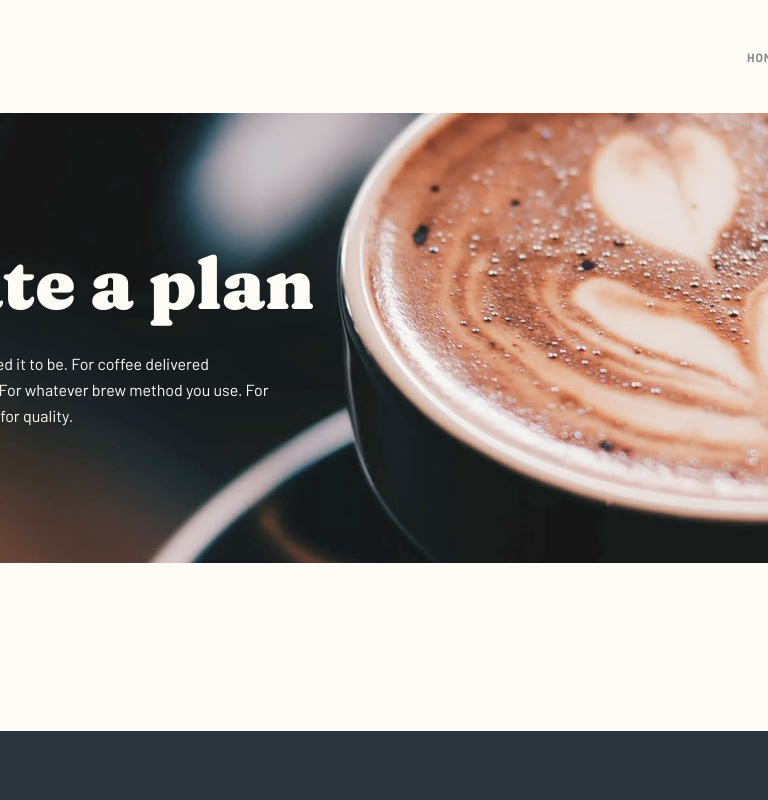
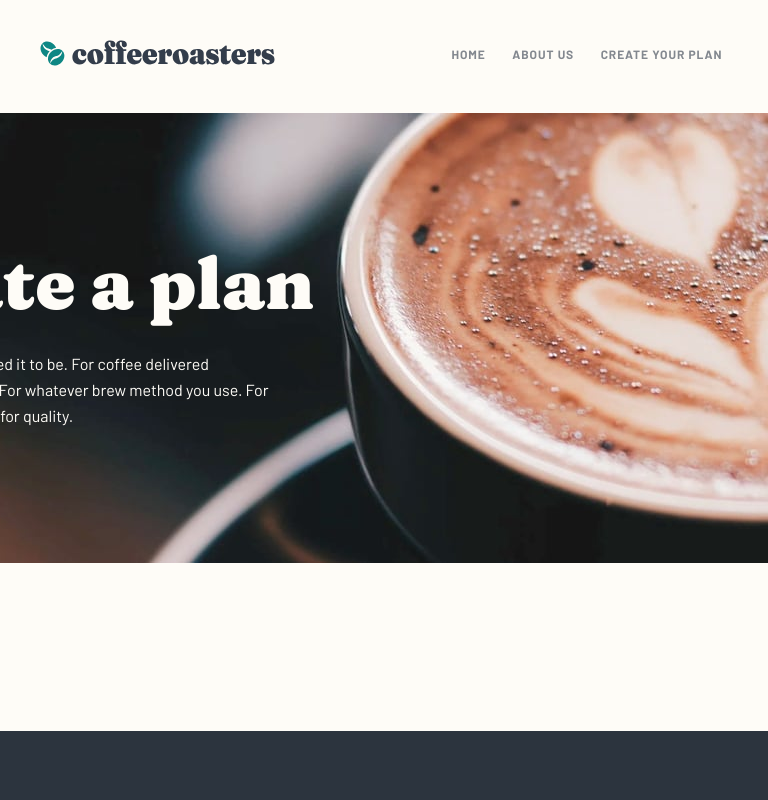
Before and after one commit to danielopq/Coffeeroasters, a React (Vite) app: page /subscribe in a window 768 px wide. Shown: the top 800 px of the page. Built offline with nearby package versions, Linux system fonts and the light colour scheme.

Commit message:
navBar.css - tablet version done

```diff
--- a/src/components/shared/navBar/navBar.css
+++ b/src/components/shared/navBar/navBar.css
@@ -1,4 +1,4 @@
-#mainNavBar{
+#mainNavBar {
     width: 1280px;
     height: 26px;
     position: absolute;
@@ -8,7 +8,7 @@
     background: url('./img/logo.svg') left/236px no-repeat;
 }
 
-#mainNavBarLinks{
+#mainNavBarLinks {
     width: 283px;
     height: 26px;
     float: right;
@@ -17,7 +17,7 @@
     justify-content: space-between;
 }
 
-#mainNavBarLinks button{
+#mainNavBarLinks button {
     background-color: transparent;
     border: none;
     font: 700 12px/26px 'Barlow-Bold';
@@ -26,6 +26,16 @@
     cursor: pointer;
 }
 
-#mainNavBarLinks button:hover{
+#mainNavBarLinks button:hover {
     opacity: 0.4;
 }
+
+/*############################## TABLET VERSION ##############################*/
+
+@media (min-width: 768px) and (max-width: 1024px) {
+    #mainNavBar {
+        width: 689px;
+        height: 26px;
+        margin: 40px 0px 0px 0px;
+    }
+}
```
